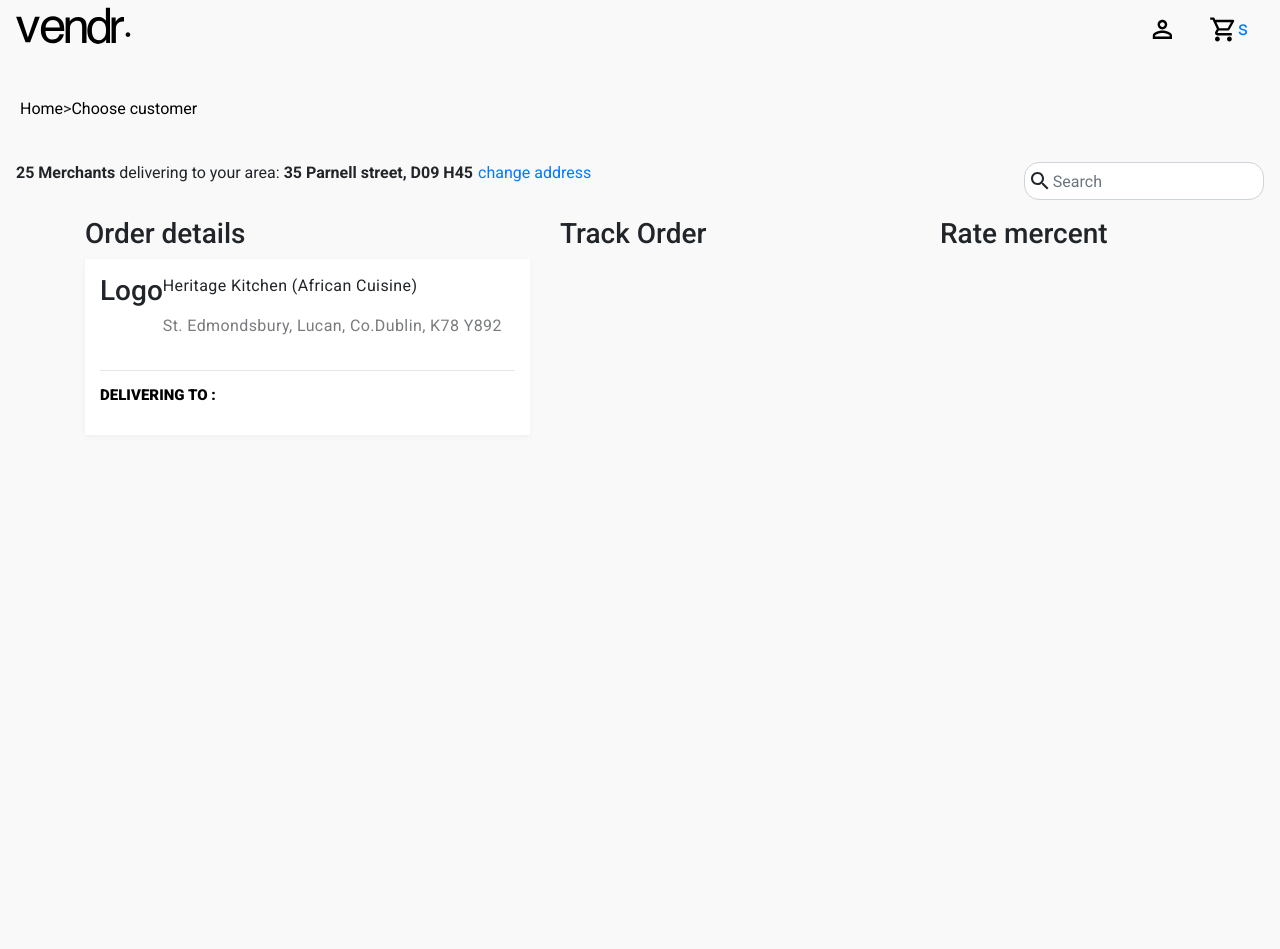
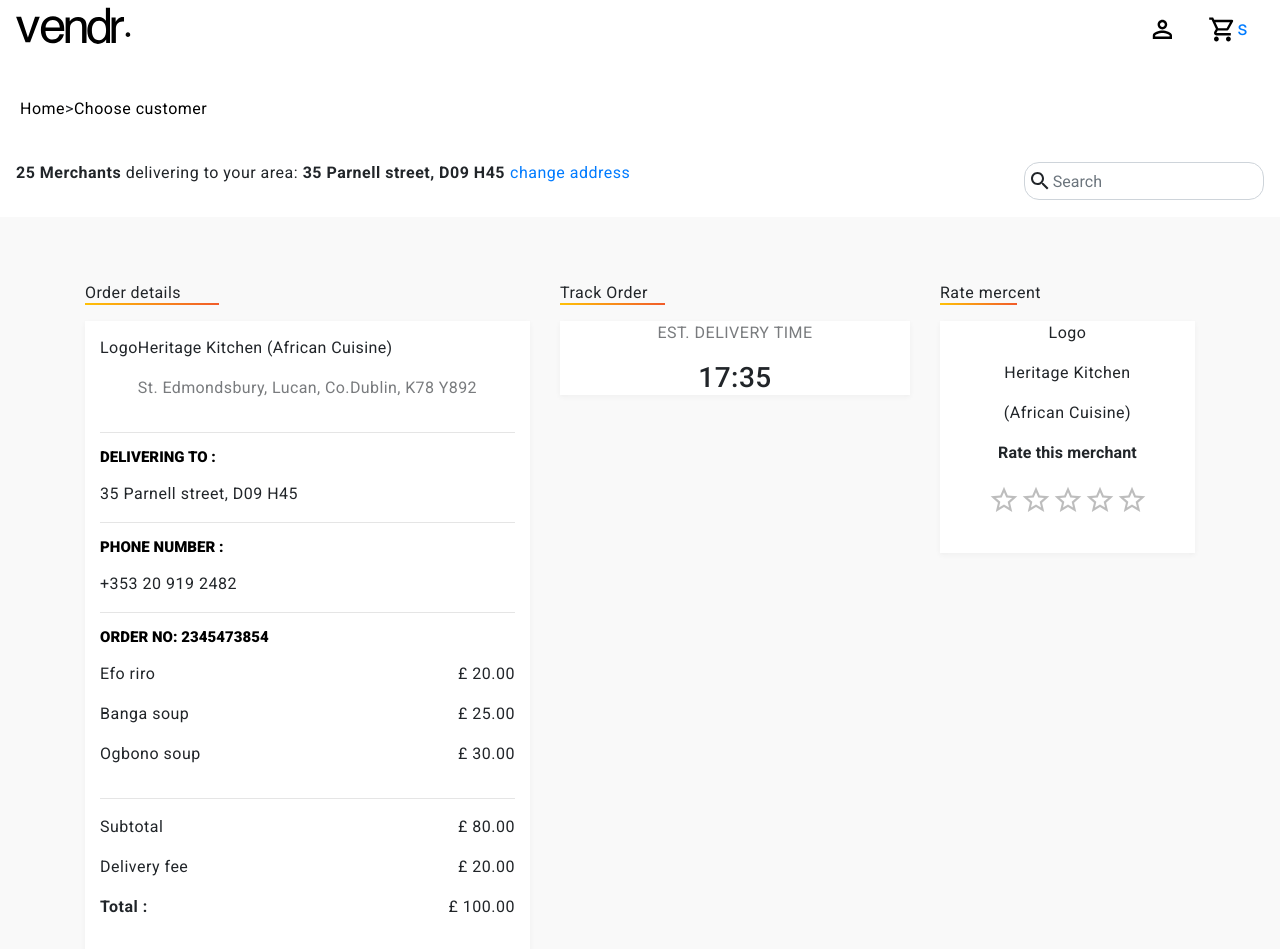
Before and after one commit to Fmarvelsk/Food-vendor, a React (Create React App) app: page /orders in a window 1280 px wide. Shown: the top 949 px of the page. Before the commit the page ends 800 px from the top, so only its background shows below. Built offline with nearby package versions, Linux system fonts and the light colour scheme; no server answers.

Commit message:
dummy data

```diff
--- a/src/App.js
+++ b/src/App.js
@@ -41,6 +41,7 @@ function App() {
      <Header/>
      <Landing/>
      <Footer/>
+     <AuthPage/>
      </Route>
      <Route exact path="/home">
        <FoodMenu/>
@@ -56,10 +57,11 @@ function App() {
      </Route>
   <Route exact path="/orders">
     <Order/>
+    <Footer/>
   </Route>
      </Switch>
 
-     <AuthPage/>
+
 </Router>
 
    </div>
--- /dev/null
+++ b/src/Components/ClickRating.js
@@ -0,0 +1,71 @@
+import React from 'react';
+import PropTypes from 'prop-types';
+import { withStyles } from '@material-ui/core/styles';
+import Rating from '@material-ui/lab/Rating';
+import StarBorderIcon from '@material-ui/icons/StarBorder';
+import FavoriteIcon from '@material-ui/icons/Favorite';
+import SentimentVeryDissatisfiedIcon from '@material-ui/icons/SentimentVeryDissatisfied';
+import SentimentDissatisfiedIcon from '@material-ui/icons/SentimentDissatisfied';
+import SentimentSatisfiedIcon from '@material-ui/icons/SentimentSatisfied';
+import SentimentSatisfiedAltIcon from '@material-ui/icons/SentimentSatisfiedAltOutlined';
+import SentimentVerySatisfiedIcon from '@material-ui/icons/SentimentVerySatisfied';
+import Typography from '@material-ui/core/Typography';
+import Box from '@material-ui/core/Box';
+
+const StyledRating = withStyles({
+  iconFilled: {
+    color: '#ff6d75',
+  },
+  iconHover: {
+    color: '#ff3d47',
+  },
+})(Rating);
+
+const customIcons = {
+  1: {
+    icon: <SentimentVeryDissatisfiedIcon />,
+    label: 'Very Dissatisfied',
+  },
+  2: {
+    icon: <SentimentDissatisfiedIcon />,
+    label: 'Dissatisfied',
+  },
+  3: {
+    icon: <SentimentSatisfiedIcon />,
+    label: 'Neutral',
+  },
+  4: {
+    icon: <SentimentSatisfiedAltIcon />,
+    label: 'Satisfied',
+  },
+  5: {
+    icon: <SentimentVerySatisfiedIcon />,
+    label: 'Very Satisfied',
+  },
+};
+
+function IconContainer(props) {
+  const { value, ...other } = props;
+  return <span {...other}>{customIcons[value].icon}</span>;
+}
+
+IconContainer.propTypes = {
+  value: PropTypes.number.isRequired,
+};
+
+export default function CustomizedRatings() {
+  return (
+    <div>
+      <Box component="fieldset" mb={3} borderColor="transparent">
+        <Typography component="legend" className="mb-3 text-center font-rate">Rate this merchant
+                  </Typography>
+        <Rating
+        className="size-large"
+          name="customized-empty"
+          defaultValue={0}
+          precision={0.5}
+          emptyIcon={<StarBorderIcon fontSize="inherit"/>}
+        />
+      </Box>
+      </div>
+      )}
--- a/src/Components/FoodNav.js
+++ b/src/Components/FoodNav.js
@@ -14,7 +14,7 @@ const FoodNav = () => {
             <>
                     <Nav className="d-whole" activeKey="/home">
           <Navbar.Brand>
-            <Nav.Link href="/home">
+            <Nav.Link href="/">
             <img src={V} alt="logo"/>
                 <img src={E} alt="logo"/>
                 <img src={N} alt="logo"/>
@@ -35,7 +35,7 @@ const FoodNav = () => {
            </div>
           </Nav>
         <div className="nav-home mt-4 mb-4">
-     <Link to="/">   <p className="home">Home</p></Link> {`${'>'}`}
+     <Link to="/home">   <p className="home">Home</p></Link> {`${'>'}`}
      <Link to="/">
                     <p className="home">Choose customer</p></Link>
         </div>
--- a/src/Components/LoginForm.js
+++ b/src/Components/LoginForm.js
@@ -41,6 +41,8 @@ export default function LoginForm() {
 		}
 		console.log(info)
 		e.preventDefault()
+		history.push('/home')
+
 		/*const dbUser = async() => {
 				const response = await axios({
 					method: "post",
--- a/src/Components/Menu.js
+++ b/src/Components/Menu.js
@@ -1,29 +1,23 @@
-import { Container, Col, Row, Navbar, Form } from 'react-bootstrap'
+import { Container, Col, Row, Navbar, Form, Dropdown } from 'react-bootstrap'
 import MenuTab from './MenuTab'
 import Group1 from '../Image/Pounded.jpeg'
 import Group2 from '../Image/Snacks.jpeg'
 import Chicken from '../Image/Chicken.jpeg'
 import ChooseMenu from './ChooseMenu'
+import RestaurantMenuIcon from '@material-ui/icons/RestaurantMenu';
 import ArrowDropDownIcon from '@material-ui/icons/ArrowDropDown';
 import {useSelector} from 'react-redux'
 import style from '../moblie.module.css'
 import { useState } from 'react'
-import { Collapse } from 'bootstrap'
 const Menu = () => {
     const [block, setBlock] = useState(style.cod)
+    const [sorting, setSorting] = useState('Rating');
     const filterArrow = ( e => e.preventDefault(), console.log(block))
     const loadData = useSelector( state => state.filterStore)
     return(
         <Container className="jumbotron jumbocolor">
             <div class="header-row">
-                <div>
-                    <p>Menu</p>
-                </div>
-                <div>
-                    <p>Sort by Popular</p>
-                </div>
-
-            </div>
+             </div>
             <Row className="create-menu">
             <Col md={2} className="content nav">
     			<div className={style.filter}>
@@ -31,6 +25,11 @@ const Menu = () => {
               <i className={style.try} onClick={filterArrow} > <ArrowDropDownIcon /></i>
 		</div>
         <div className={block}>
+        <div className="my-row">
+            <RestaurantMenuIcon className="rescolor"/>
+                    <p>Menu</p>
+                </div>
+
 			    <ChooseMenu
               Title='Soup'
               l1='Egusi'
@@ -58,6 +57,25 @@ const Menu = () => {
                          </Col>
 
             <Col md={9}>
+            <div className="dropdown-sort">
+                <Dropdown>
+							<Dropdown.Toggle variant="success" id="dropdown-basic">
+								Sort by: {sorting}
+							</Dropdown.Toggle>
+							<Dropdown.Menu>
+								<Dropdown.Item onClick={() => setSorting('Lowest Rating')}>
+									Lowest Rating
+								</Dropdown.Item>
+								<Dropdown.Item onClick={() => setSorting('Highest Rating')}>
+									Highest Rating
+								</Dropdown.Item>
+								<Dropdown.Item onClick={() => setSorting('Latest Rating')}>
+									Latest
+								</Dropdown.Item>
+							</Dropdown.Menu>
+						</Dropdown> </div>
+
+
                 <div className="color-menu pb-3">
                 <MenuTab
                 Image={Group1}
--- /dev/null
+++ b/src/Components/MerchantRating.js
@@ -0,0 +1,23 @@
+import Rating from './ClickRating'
+const MerchantRating = () => {
+    return(
+        <>
+        <div className="mt-3 mb-3 ">
+        <p>Rate mercent</p>
+        <div className="underline-order"></div>
+
+          </div>
+          <div className="panel">
+              <div className="rate-star">
+                  <p>Logo</p>
+                  <p>Heritage Kitchen</p>
+                  <p>(African Cuisine)</p>
+                  <Rating/>
+              </div>
+
+</div>
+</>
+
+    )
+}
+export default MerchantRating
--- a/src/Components/Order.js
+++ b/src/Components/Order.js
@@ -8,7 +8,9 @@ document.body.style.backgroundColor = '#F9F9F9'
     }, [])
     return(
         <>
+        <div className="foodnav">
         <FoodNav/>
+        </div>
         <Orders/>
 
         </>
--- a/src/Components/Orders.js
+++ b/src/Components/Orders.js
@@ -1,17 +1,18 @@
 import { Row, Container, Col} from 'react-bootstrap'
-
+import MerchantRating from './MerchantRating'
 const Orders = () => {
     return(
-        <Container>
-            <Row>
-        <Col md={5} xl={5}>
-            <div className="trans">
-            <h3>Order details</h3>
+        <Container className="pb-5 mb-5 pt-5">
+            <Row className="tabscreen">
+        <Col md={5} lg={5} sm={8}>
+            <div className="mt-3 mb-3 setspacing">
+            <p>Order details</p>
+            <div className="underline-order"></div>
             </div>
             <div className="panel">
                 <div className="padding-order">
                 <div className="merchant-header">
-                    <h3>Logo</h3>
+                    <p>Logo</p>
                     <div className="setspacing">
                         <p>Heritage Kitchen (African Cuisine)</p>
                         <p className="f-15">St. Edmondsbury, Lucan, Co.Dublin, K78 Y892</p>
@@ -20,32 +21,89 @@ const Orders = () => {
                 <hr/>
                 <div>
                     <p className="order-p"><b>delivering to :</b></p>
+                    <p>35 Parnell street, D09 H45</p>
                 </div>
+                <hr/>
+                <div>
+                    <p className="order-p"><b>Phone number :</b></p>
+                    <p>+353 20 919 2482</p>
+                </div>
+                <hr/>
+
+                <div>
+                    <p className="order-p"><b>Order no: 2345473854</b></p>
+                    <div className="item-order">
+                  <div>
+                    <p>Efo riro</p></div>
+                    <div>
+                    <p>£ 20.00</p>
+                    </div>
+                    </div>
+                    <div className="item-order">
+                  <div>
+                    <p>Banga soup</p></div>
+                    <div>
+                    <p>£ 25.00</p>
+                    </div>
+                    </div>
+                    <div className="item-order">
+                  <div>
+                    <p>Ogbono soup</p></div>
+                    <div>
+                    <p>£ 30.00</p>
+                    </div>
+                    </div>
+                    <hr/>
+                    <div className="item-order">
+                  <div>
+                    <p>Subtotal</p></div>
+                    <div>
+                    <p>£ 80.00</p>
+                    </div>
+                    </div>
+                    <div className="item-order">
+                  <div>
+                    <p>Delivery fee</p></div>
+                    <div>
+                    <p>£ 20.00</p>
+                    </div>
+                 </div>
+                 <div className="item-order">
+                  <div>
+                    <p><b>Total :</b></p></div>
+                    <div>
+                    <p>£ 100.00</p>
+                    </div>
+                 </div>
+
+                <hr/>
+
+                </div>
+
                 </div>
             </div>
         </Col>
 
 
-        <Col md={4} xl={4}>
+        <Col md={4} lg={4} sm={8}>
 
-        <div className="trans">
-        <h3>Track Order</h3>
+        <div className="mt-3 mb-3 ">
+        <p>Track Order</p>
+        <div className="underline-order"></div>
+
         </div>
         <div className="panel">
-
+               <div className="text-center">
+                   <p className="f-15">EST. DELIVERY TIME</p>
+                <h3>17:35</h3>
+                </div>
             </div>
 
 
         </Col>
 
-        <Col md={3} xl={3}>
-        <div className="trans">
-        <h3>Rate mercent</h3>
-          </div>
-          <div className="panel">
-
-</div>
-
+        <Col md={3} lg={3} sm={8}>
+     <MerchantRating/>
 
         </Col>
         </Row>
--- a/src/Components/SignupForm.js
+++ b/src/Components/SignupForm.js
@@ -78,6 +78,7 @@ const emailValidate = (e) => {
 			email : email,
 			password : password
 		};
+		history.push('/home')
 
 					/*const dbUrl = async() => {
 						const response = await axios({
--- a/src/Order.css
+++ b/src/Order.css
@@ -21,3 +21,35 @@ color: #000000;
 text-transform: uppercase
 
 }
+.item-order{
+    display: flex;
+    justify-content: space-between;
+}
+.rate-star {
+    display: flex;
+    flex-direction: column;
+    align-items: center;
+}
+.size-large{
+    font-size: xx-large !important;
+    font-weight: 700;
+}
+.font-rate{
+    font-weight: 600 !important;
+}
+.foodnav {
+    background-color: #FFFFFF;
+}
+.font-est{
+    font-size: 12px;
+    padding-top: 15px;
+}
+.tabscreen {
+    justify-content: center;
+}
+.underline-order {
+    height: 2px;
+    width: 30%;
+    background: linear-gradient(90deg, #ffc107 0%, rgb(241, 91, 42) 100%);
+    margin-top: -18px;
+}
--- a/src/index.css
+++ b/src/index.css
@@ -5,6 +5,7 @@ body {
     sans-serif;
   -webkit-font-smoothing: antialiased;
   -moz-osx-font-smoothing: grayscale;
+  letter-spacing: 0.5px;
 }
 .carousel-fade .carousel-item {
 	opacity: 0;
@@ -240,3 +241,21 @@ height: 174px;
     letter-spacing: 1px;
     font-family: 'Montserrat', sans-serif;
 }
+#dropdown-basic {
+    /* background-color: #01579b; */
+    background: none;
+    border: none;
+    padding: 0;
+}
+
+#dropdown-basic:focus {
+    outline: none !important;
+}
+
+.dropdown *{
+	color: black !important;
+}
+.dropdown-sort {
+	margin-bottom: 1rem;
+	text-align: end;
+}
```
Also changed, not shown: 2 other files (tests, documents, lock files or other folders).
